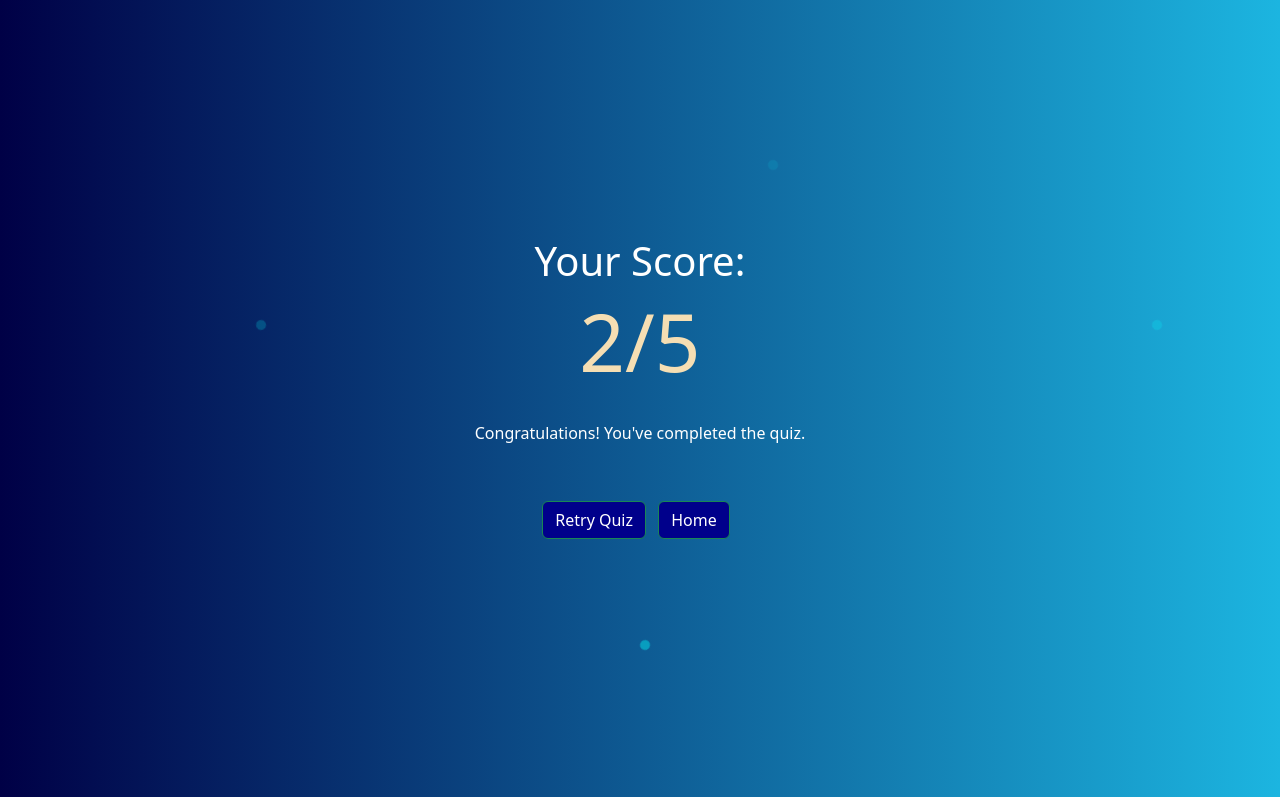
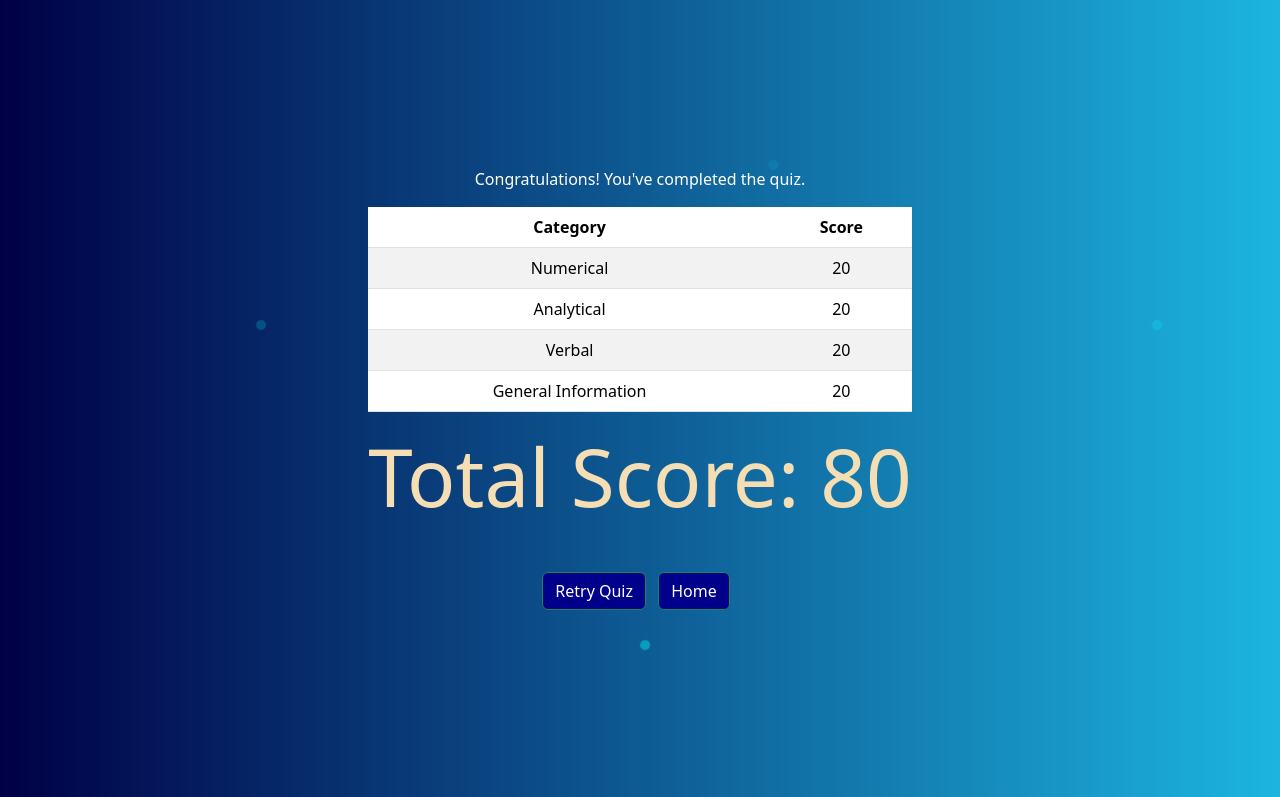
Before and after one commit to szage07/quizmo, a website built with Vite: page my-app/quizmo/src/scorepage.html in a window 1280 px wide. Shown: the top 797 px of the page. Built offline with nearby package versions, Linux system fonts and the light colour scheme.

Commit message:
edited scorepage

```diff
--- a/my-app/quizmo/src/scorepage.html
+++ b/my-app/quizmo/src/scorepage.html
@@ -25,7 +25,7 @@
 
     <script type="module" src="./js/main.js"></script>
 
-    <meta name="theme-color" content="#31d53d" />
+    <meta  content="#31d53d" />
   </head>
   <style>
     body {
@@ -52,15 +52,44 @@
     .start-button:hover {
       background-color: #2cbb37; /* Add a different color on hover */
     }
+
+    /* Add this rule to make the table background transparent */
+    .table {
+      background-color: transparent;
+    }
   </style>
   <body class="container" >
 
     <div class="container-fluid vh-100 d-flex justify-content-center align-items-center">
       <div class="text-center text-white">
-          <h1>Your Score:</h1>
-          <h2 class="display-1 " style="color:wheat;"><b>2/5</b></h2><br>
           <p class="font-size: 20px text-dark text-white">Congratulations! You've completed the quiz.</p>
-          <br>
+          <table class="table table-striped">
+            <thead>
+              <tr>
+                <th scope="col">Category</th>
+                <th scope="col">Score</th>
+              </tr>
+            </thead>
+            <tbody>
+              <tr>
+                <td>Numerical</td>
+                <td>20</td>
+              </tr>
+              <tr>
+                <td>Analytical</td>
+                <td>20</td>
+              </tr>
+              <tr>
+                <td>Verbal</td>
+                <td>20</td>
+              </tr>
+              <tr>
+                <td>General Information</td>
+                <td>20</td>
+              </tr>
+            </tbody>
+          </table>
+          <h2 class="display-1 " style="color:wheat;"><b>Total Score: 80</b></h2><br>
           <div class="mt-3">
               <a href="startpage.html" class="btn btn-success me-2" style="background-color: darkblue">Retry Quiz</a>
               <a href="startpage.html" class="btn btn-success me-2" style="background-color: darkblue;">Home</a>
```
Also changed, not shown: my-app/quizmo/src/startpage.html (+1 -1 lines), 1 other file.
